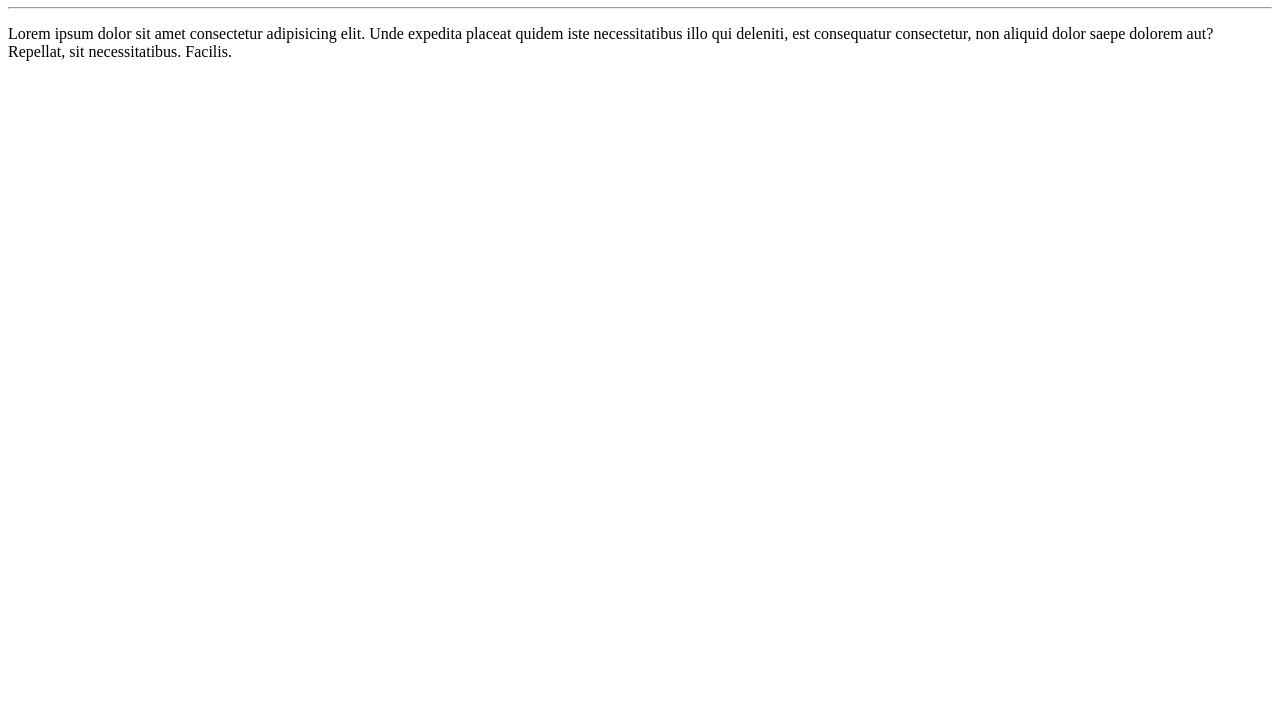
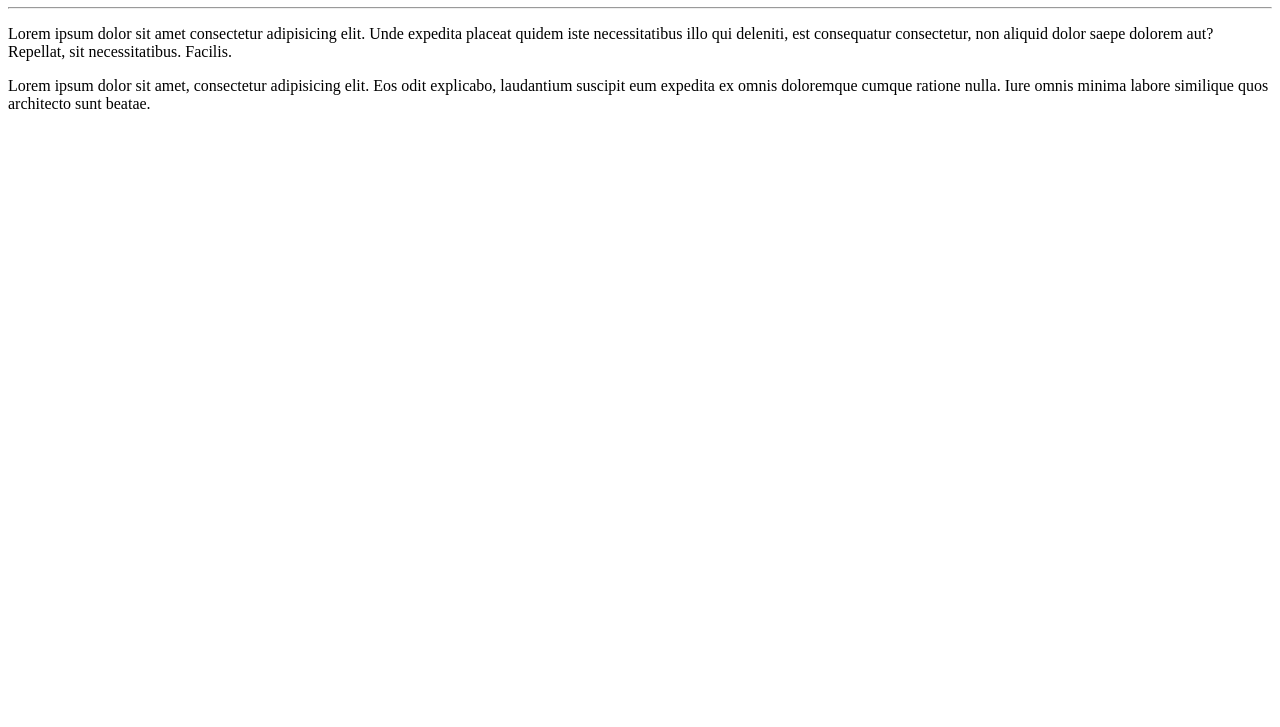
Before and after one commit to s4mueljob/Ola-Mundo, a plain HTML site: page site-exemplo/index.html in a window 1280 px wide. Shown: the part 73-800 px from the top of the page. Drawn offline with Linux system fonts and the light colour scheme.

Commit message:
adicionei um parágrafo

```diff
--- a/site-exemplo/index.html
+++ b/site-exemplo/index.html
@@ -9,5 +9,6 @@
     <h1>Olá,, Mundo!</h1>
     <hr>
     <p>Lorem ipsum dolor sit amet consectetur adipisicing elit. Unde expedita placeat quidem iste necessitatibus illo qui deleniti, est consequatur consectetur, non aliquid dolor saepe dolorem aut? Repellat, sit necessitatibus. Facilis.</p>
+    <p>Lorem ipsum dolor sit amet, consectetur adipisicing elit. Eos odit explicabo, laudantium suscipit eum expedita ex omnis doloremque cumque ratione nulla. Iure omnis minima labore similique quos architecto sunt beatae.</p>
 </body>
 </html>
```
